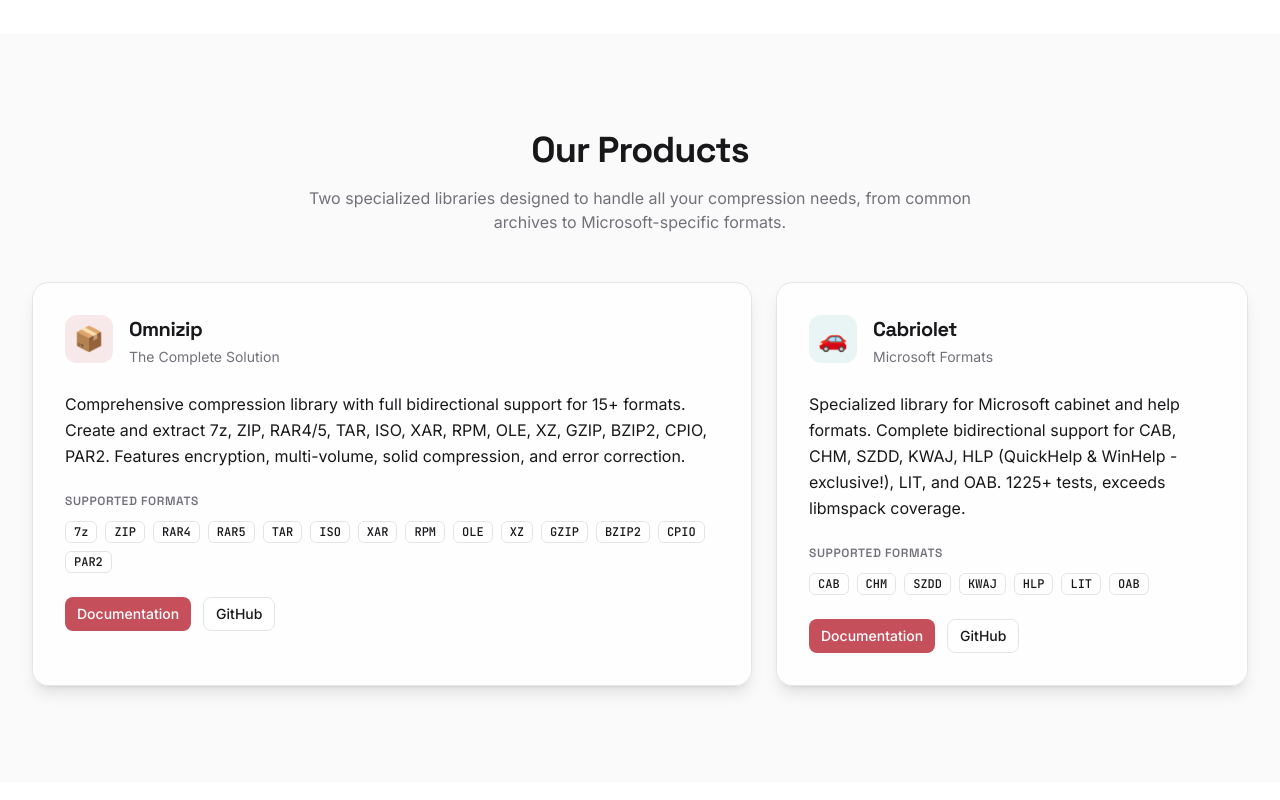
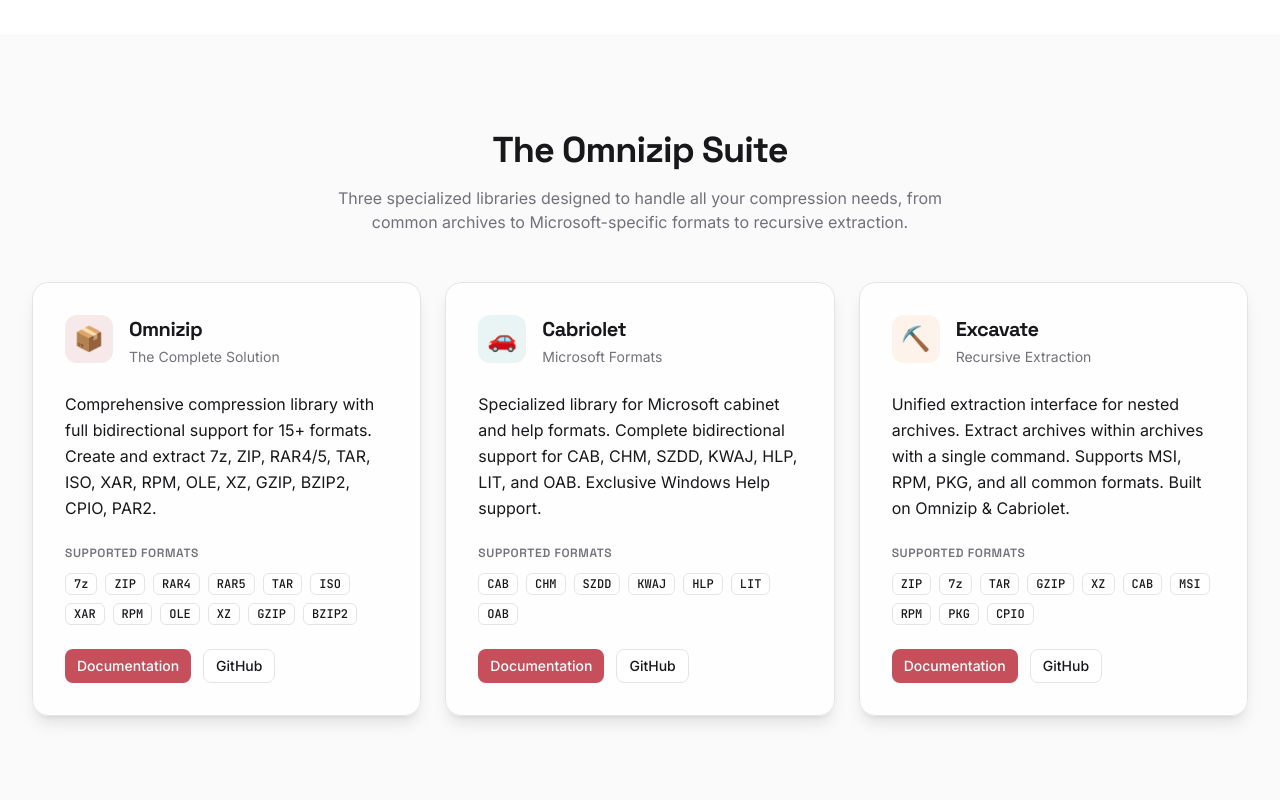
Before and after one commit to omnizip/omnizip.github.io, a Vue app: page / in a window 1280 px wide. Shown: the part 1620-2420 px from the top of the page. Built offline with nearby package versions, Linux system fonts and the light colour scheme.

Commit message:
feat: add Excavate to the Omnizip suite
- Add Excavate as third product in ProductsSection
- Add Excavate code example in CodeSection
- Update config with Excavate links
- Change layout to 3-column grid for products
- Update section title to 'The Omnizip Suite'

```diff
--- a/src/components/organisms/CodeSection.vue
+++ b/src/components/organisms/CodeSection.vue
@@ -45,6 +45,7 @@ const activeTab = ref('omnizip')
 const tabs = [
   { id: 'omnizip', label: 'Omnizip', language: 'ruby' },
   { id: 'cabriolet', label: 'Cabriolet', language: 'ruby' },
+  { id: 'excavate', label: 'Excavate', language: 'ruby' },
 ]
 
 const codeExamples = {
@@ -90,6 +91,29 @@ end
 # Extract from OAB (Offline Address Book)
 oab = Cabriolet::Oab.open('offline.oab')
 oab.extract_all('/output/directory/')`,
+
+  excavate: `# Install the gem
+gem install excavate
+
+# Extract an archive
+require 'excavate'
+
+Excavate::Archive.new('package.zip').extract
+
+# Extract recursively (nested archives)
+Excavate::Archive.new('installer.msi').extract(
+  recursive_packages: true
+)
+
+# Extract specific files
+Excavate::Archive.new('data.tar.gz').extract(
+  files: ['config/settings.json']
+)
+
+# Filter by pattern
+Excavate::Archive.new('fonts.zip').extract(
+  filter: '**/*.ttf'
+)`,
 }
 
 const currentTab = computed(() => {
--- a/src/components/organisms/FeaturesSection.vue
+++ b/src/components/organisms/FeaturesSection.vue
@@ -62,7 +62,7 @@
 
         <FeatureCard
           title="Microsoft Formats"
-          description="Cabriolet provides complete support for CAB, CHM, SZDD, KWAJ, HLP, LIT, and OAB formats."
+          description="Cabriolet provides complete support for CAB, CHM, SZDD, KWAJ, HLP, LIT, and OAB formats with full read/write."
           color="teal"
         >
           <template #icon>
--- a/src/components/organisms/ProductsSection.vue
+++ b/src/components/organisms/ProductsSection.vue
@@ -3,42 +3,50 @@
     <div class="container-wide">
       <div class="text-center mb-12">
         <h2 class="text-3xl sm:text-4xl font-bold mb-4 text-light-text dark:text-dark-text">
-          Our Products
+          The Omnizip Suite
         </h2>
         <p class="text-light-muted dark:text-dark-muted max-w-2xl mx-auto">
-          Two specialized libraries designed to handle all your compression needs,
-          from common archives to Microsoft-specific formats.
+          Three specialized libraries designed to handle all your compression needs,
+          from common archives to Microsoft-specific formats to recursive extraction.
         </p>
       </div>
 
-      <div class="grid grid-cols-1 lg:grid-cols-5 gap-6">
-        <!-- Omnizip - 60% -->
-        <div class="lg:col-span-3">
+      <div class="grid grid-cols-1 md:grid-cols-3 gap-6">
+        <!-- Omnizip -->
         <ProductCard
           title="Omnizip"
           subtitle="The Complete Solution"
-            description="Comprehensive compression library with full bidirectional support for 15+ formats. Create and extract 7z, ZIP, RAR4/5, TAR, ISO, XAR, RPM, OLE, XZ, GZIP, BZIP2, CPIO, PAR2. Features encryption, multi-volume, solid compression, and error correction."
+          description="Comprehensive compression library with full bidirectional support for 15+ formats. Create and extract 7z, ZIP, RAR4/5, TAR, ISO, XAR, RPM, OLE, XZ, GZIP, BZIP2, CPIO, PAR2."
           emoji="📦"
           accent-color="#c5505c"
-            :formats="['7z', 'ZIP', 'RAR4', 'RAR5', 'TAR', 'ISO', 'XAR', 'RPM', 'OLE', 'XZ', 'GZIP', 'BZIP2', 'CPIO', 'PAR2']"
+          :formats="['7z', 'ZIP', 'RAR4', 'RAR5', 'TAR', 'ISO', 'XAR', 'RPM', 'OLE', 'XZ', 'GZIP', 'BZIP2']"
           :docs-link="config.docs.omnizip"
           :github-link="config.github.omnizip"
         />
-        </div>
 
-        <!-- Cabriolet - 40% -->
-        <div class="lg:col-span-2">
+        <!-- Cabriolet -->
         <ProductCard
           title="Cabriolet"
           subtitle="Microsoft Formats"
-            description="Specialized library for Microsoft cabinet and help formats. Complete bidirectional support for CAB, CHM, SZDD, KWAJ, HLP (QuickHelp & WinHelp - exclusive!), LIT, and OAB. 1225+ tests, exceeds libmspack coverage."
+          description="Specialized library for Microsoft cabinet and help formats. Complete bidirectional support for CAB, CHM, SZDD, KWAJ, HLP, LIT, and OAB. Exclusive Windows Help support."
           emoji="🚗"
           accent-color="#58bab7"
           :formats="['CAB', 'CHM', 'SZDD', 'KWAJ', 'HLP', 'LIT', 'OAB']"
           :docs-link="config.docs.cabriolet"
           :github-link="config.github.cabriolet"
         />
-        </div>
+
+        <!-- Excavate -->
+        <ProductCard
+          title="Excavate"
+          subtitle="Recursive Extraction"
+          description="Unified extraction interface for nested archives. Extract archives within archives with a single command. Supports MSI, RPM, PKG, and all common formats. Built on Omnizip & Cabriolet."
+          emoji="⛏️"
+          accent-color="#f2a764"
+          :formats="['ZIP', '7z', 'TAR', 'GZIP', 'XZ', 'CAB', 'MSI', 'RPM', 'PKG', 'CPIO']"
+          :docs-link="config.docs.excavate"
+          :github-link="config.github.excavate"
+        />
       </div>
     </div>
   </section>
--- a/src/config.js
+++ b/src/config.js
@@ -7,12 +7,14 @@ export const config = {
   docs: {
     omnizip: 'https://www.omnizip.org/omnizip',
     cabriolet: 'https://www.omnizip.org/cabriolet',
+    excavate: 'https://omnizip.github.io/excavate',
   },
 
   // GitHub URLs
   github: {
     omnizip: 'https://github.com/omnizip/omnizip',
     cabriolet: 'https://github.com/omnizip/cabriolet',
+    excavate: 'https://github.com/omnizip/excavate',
     organization: 'https://github.com/omnizip',
   },
 
@@ -20,6 +22,7 @@ export const config = {
   rubygems: {
     omnizip: 'https://rubygems.org/gems/omnizip',
     cabriolet: 'https://rubygems.org/gems/cabriolet',
+    excavate: 'https://rubygems.org/gems/excavate',
   },
 
   // Ribose
```
Lines whose indentation alone changed are shown as unchanged.
